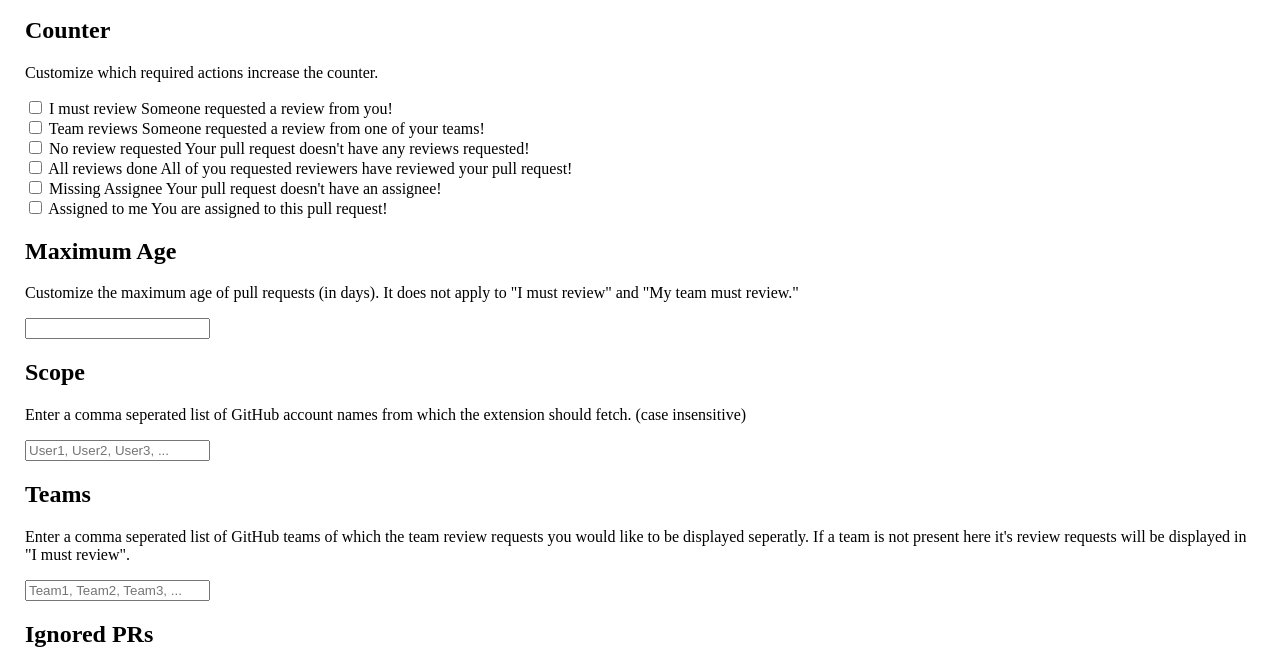
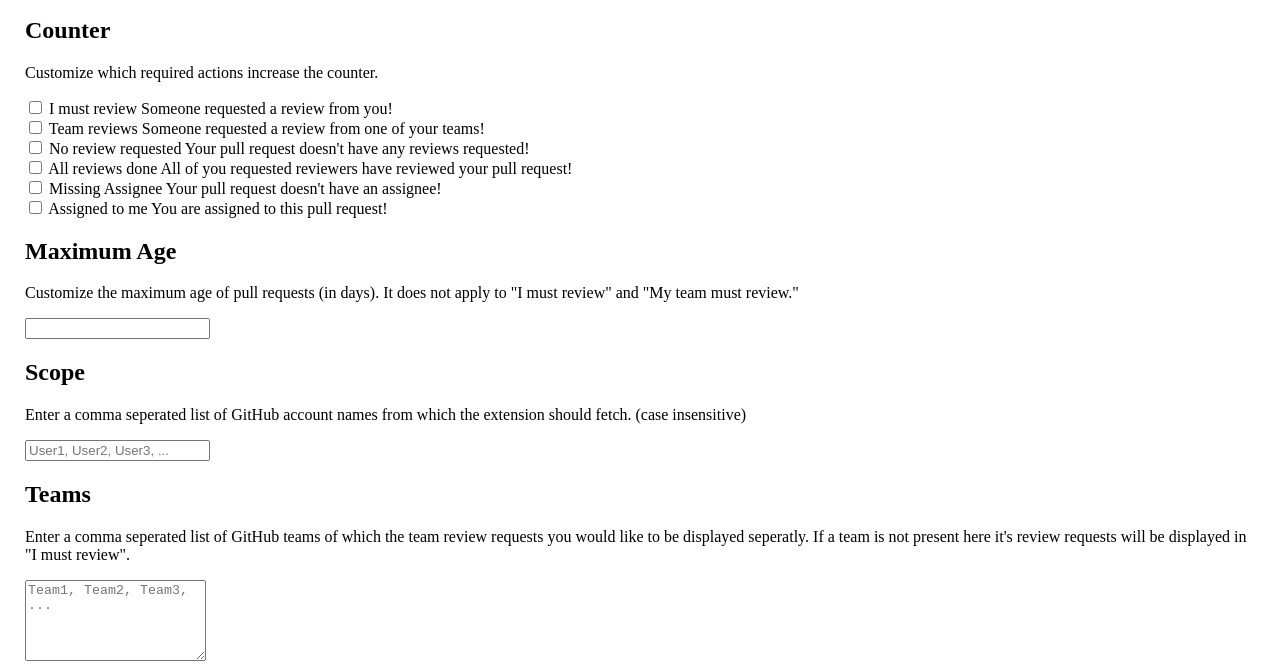
Before and after one commit to renuo/github-pull-request-counter, a website built with webpack: page src/options.html in a window 1280 px wide. Shown: the part 105-770 px from the top of the page. Built offline with nearby package versions, Linux system fonts and the light colour scheme; some packages are replaced by stand-ins of ours.

Commit message:
Make input fields wider

```diff
--- a/src/css/options.scss
+++ b/src/css/options.scss
@@ -49,7 +49,7 @@
     border-width: thin;
     color: var(--font-color);
     padding: 5px;
-    width: 45%;
+    width: 100%;
   }
 }
 
--- a/src/options.html
+++ b/src/options.html
@@ -64,7 +64,7 @@
         seperatly. If a team is not present here it's review requests will be displayed in "I must review".
       </p>
     </div>
-    <input type="text" id="teams" class="text-input" placeholder="Team1, Team2, Team3, ..."></input>
+    <textarea id="teams" class="text-input" placeholder="Team1, Team2, Team3, ..." rows="5"></textarea>
 
     <div class="heading-1">
       <h2>Ignored PRs</h2>
```
